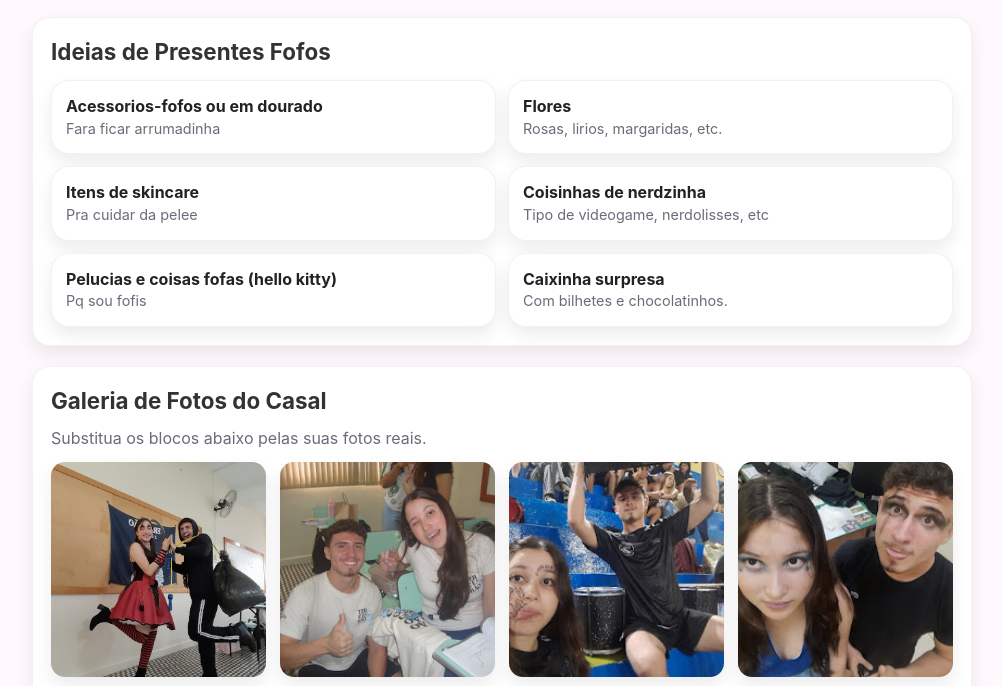
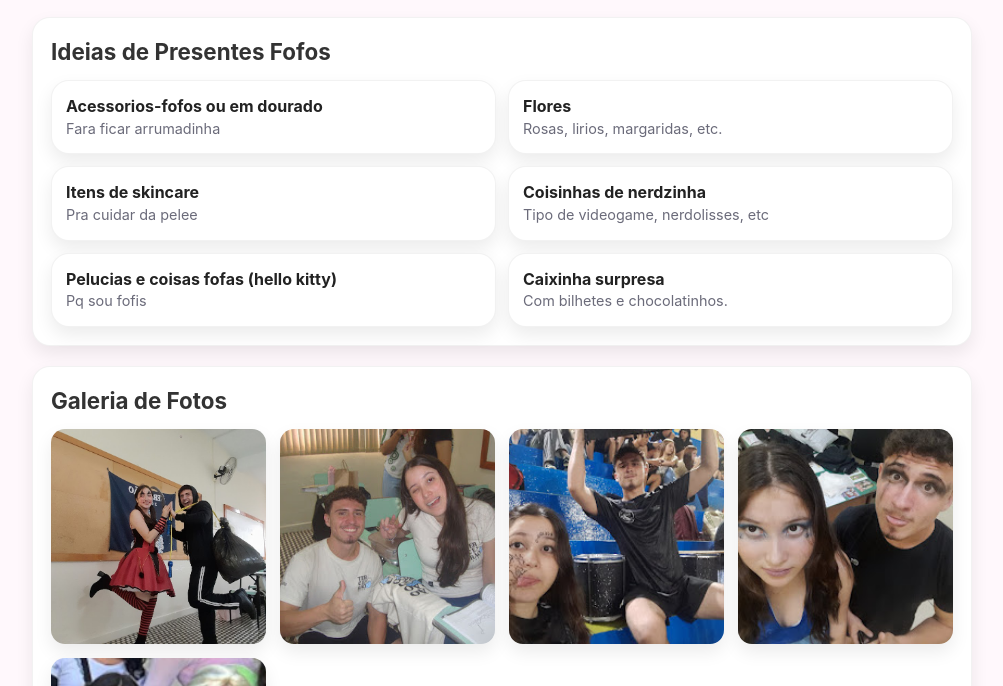
Before and after one commit to anabiaxw/anabiaxw.github.io, a plain HTML site: page index.html in a window 1280 px wide. Shown: the part 114-800 px from the top of the page, without its empty margins (138-1141 px from the left). Drawn offline with Linux system fonts and the light colour scheme.

Commit message:
Update index.html

```diff
--- a/index.html
+++ b/index.html
@@ -68,8 +68,7 @@ display:block;
     </section>
 
     <section class="card" style="margin-top:20px" id="galeria">
-      <h2>Galeria de Fotos do Casal</h2>
-      <p style="color:var(--muted);margin-bottom:10px">Substitua os blocos abaixo pelas suas fotos reais.</p>
+      <h2>Galeria de Fotos</h2>
       <div class="galeria">
         <img class="foto" src="foto1.jpg" alt="Foto do casal">
         <img class="foto" src="foto2.jpg" alt="Foto do casal">
```
